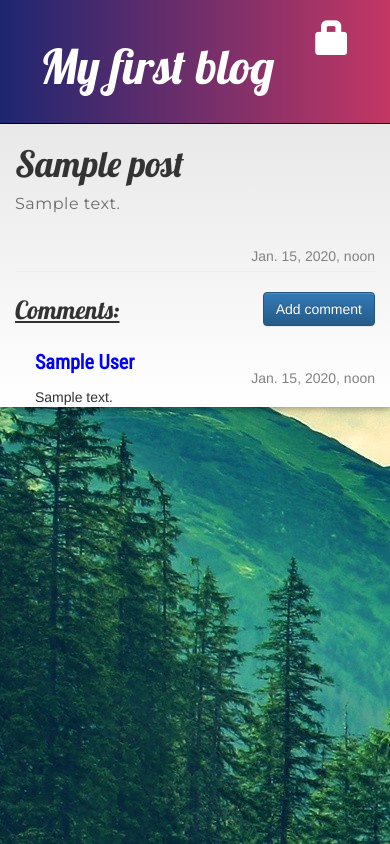
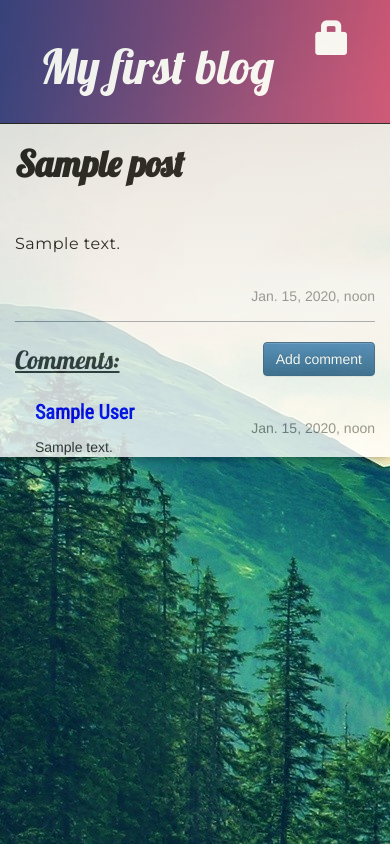
Before and after one commit to AlexandrNikitenko/my-first-blog, a Django app: page /post/1/ in a window 390 px wide. Run offline with Django 3.2, Linux system fonts and the light colour scheme; tables that the repository leaves empty hold one stand-in row (values such as "Sample post"); some libraries are stand-ins or nearby versions.

Commit message:
Fix mobile view.

```diff
--- a/blog/static/css/blog.css
+++ b/blog/static/css/blog.css
@@ -67,7 +67,7 @@ h1, h2, h3, h4, h5, h6{
 }
 
 .solo_post{
-	border-bottom: 1px solid #cccccc;
+	border-bottom: 1px solid #99a1af;
 }
 
 .comment {
--- a/blog/templates/blog/base.html
+++ b/blog/templates/blog/base.html
@@ -11,7 +11,7 @@
         <link href="https://fonts.googleapis.com/css?family=Roboto+Condensed" rel="stylesheet">
         <link rel="stylesheet" href="{% static 'css/blog.css' %}">
     </head>
-    <body style="background-image: url(../../static/img/background_forest.jpg); background-repeat: repeat-y;">
+    <body style="background-image: url(../../static/img/background_forest.jpg); background-repeat: repeat-y;opacity: 0.8;">
         <div class="page-header col-xs-12" style="border-bottom: 1px solid black;z-index: 99999;">
             {% if user.is_authenticated %}
                 <a href="{% url 'post_new' %}" class="top-menu"><span class="glyphicon glyphicon-plus"></span></a>
--- a/blog/templates/blog/post_detail.html
+++ b/blog/templates/blog/post_detail.html
@@ -11,13 +11,13 @@
                     <a class="btn btn-primary" href="{% url 'post_edit' pk=post.pk %}" style="padding: 9px;float: right;"><span class="glyphicon glyphicon-pencil"></span></a>
                     <a class="btn btn-primary" href="{% url 'post_remove' pk=post.pk %}" style="float: right;margin-right: 5px;padding: 9px;"><span class="glyphicon glyphicon-remove"></span></a>
                 {% endif %}
-            <h1>{{ post.title }}</h1>
-            <p>{{ post.text|linebreaksbr }}</p>
+                <h1 style="color: black;font-weight: bold;margin-bottom: 50px;">{{ post.title }}</h1>
+                <p style="color: black;">{{ post.text|linebreaksbr }}</p>
                 <div class="date">
                     {{ post.published_date }}
                 </div>
             </div>
-        <hr>
+            <div style="border-bottom: 1px solid #999ea8;margin-bottom: 20px;padding-top: 10px;"></div>
             <p style="float: left; font-family:'Lobster', cursive; font-size:25px;margin-bottom:20px;text-decoration: underline;">Comments:</p>
             <a class="btn btn-primary" href="{% url 'add_comment_to_post' pk=post.pk %}" style="float: right;">Add comment</a>
             {% for comment in post.comments.all %}
--- a/blog/templates/blog/post_list.html
+++ b/blog/templates/blog/post_list.html
@@ -2,10 +2,10 @@
 {% load staticfiles %}
 {% block content %}
     {% for post in posts %}
-        <div class="solo_post">
+        <div class="solo_post" style="border-bottom: 1px solid #999ea8;">
             <div class="post">
                 <h1 style="text-align: center;"><a href="{% url 'post_detail' pk=post.pk %}">{{ post.title }}</a></h1>
-                <p>{{ post.text|linebreaksbr }}</p>
+                <p style="color:black;">{{ post.text|linebreaksbr }}</p>
                 <div class="date">
                     {{ post.published_date }}
                     <a href="{% url 'post_detail' pk=post.pk %}" style="text-decoration: none;">Comments: {{ post.approved_comments.count }}</a>
```
Lines whose indentation alone changed are shown as unchanged.
